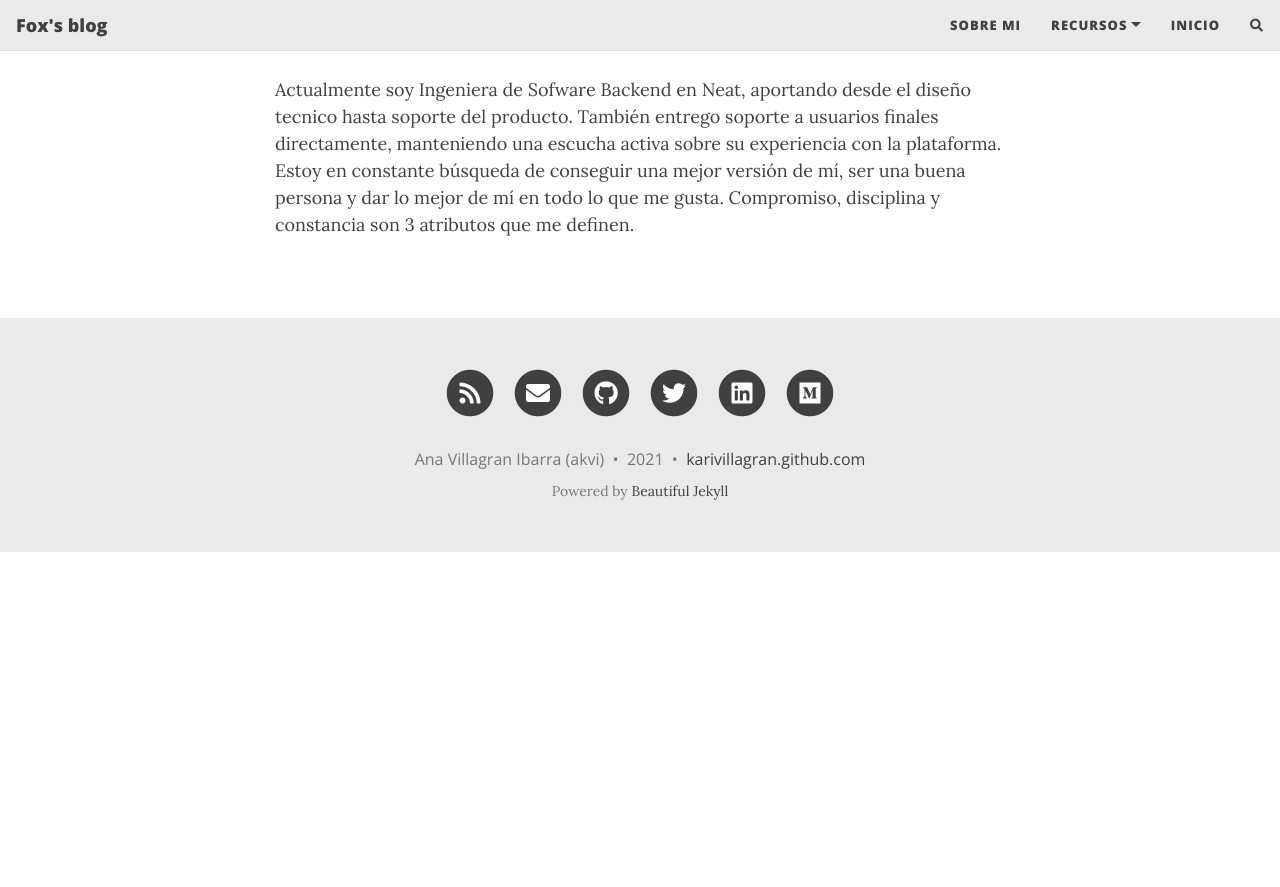
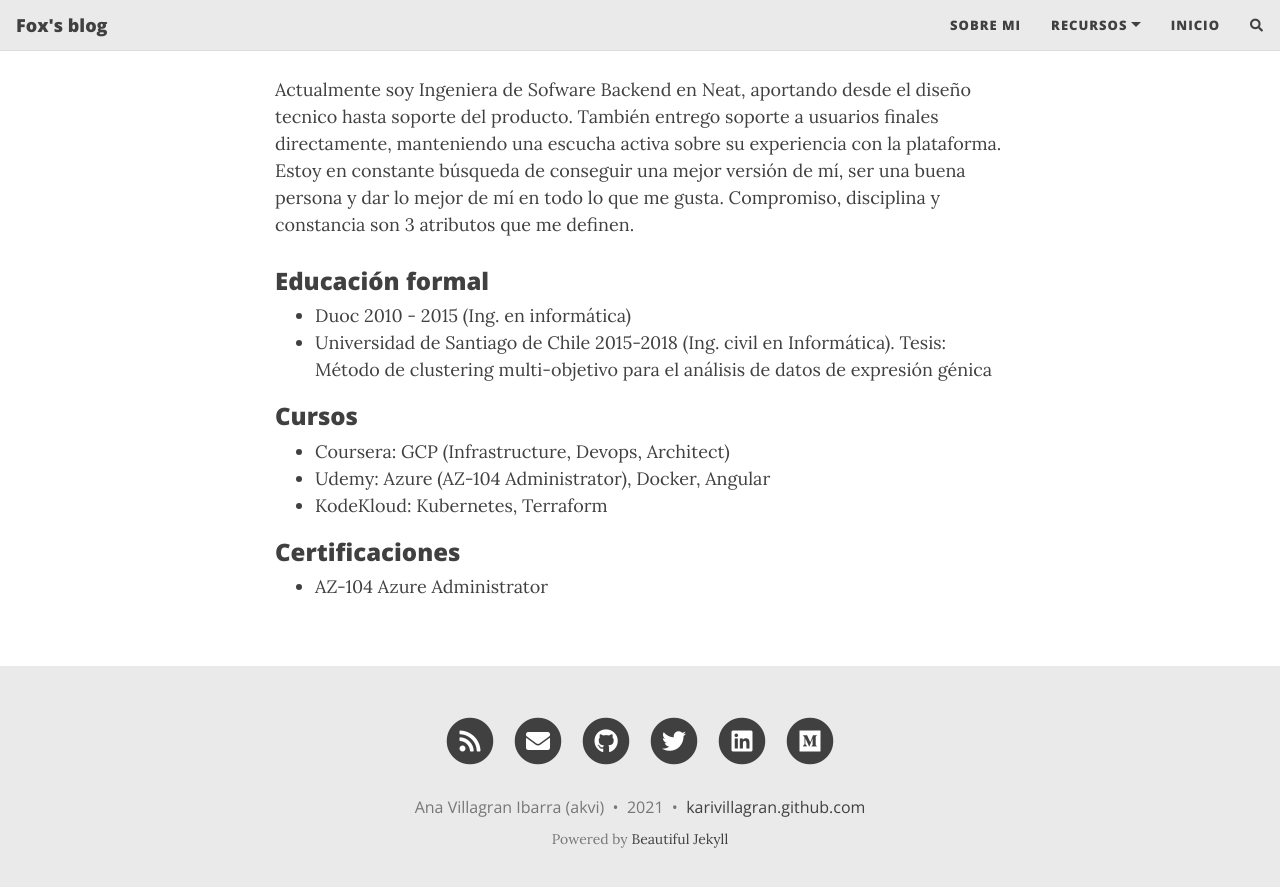
Before and after one commit to KariVillagran/karivillagran.github.io, a Jekyll site: the page built from aboutme.md, in a window 1280 px wide and 900 px high, scrolled down 1229 px. Shown: the top 887 px of the window. Built offline with Jekyll 4.4.1, drawn with Linux system fonts in a browser that asks for light colours; nearby versions of some CDN libraries; comment, search, counter and statistics services are not loaded; before the commit the page ends 1781 px from its top, so only the background shows below that.

Commit message:
update CV

```diff
--- a/aboutme.md
+++ b/aboutme.md
@@ -24,3 +24,18 @@ A mediados 2019 cambié a Dataops para una de las empresas del grupo, apoyando l
 
 Actualmente soy Ingeniera de Sofware Backend en Neat, aportando desde el diseño tecnico hasta soporte del producto. También entrego soporte a usuarios finales directamente, manteniendo una escucha activa sobre su experiencia con la plataforma.
 Estoy en constante búsqueda de conseguir una mejor versión de mí, ser una buena persona y dar lo mejor de mí en todo lo que me gusta. Compromiso, disciplina y constancia son 3 atributos que me definen.
+
+### Educación formal
+
+* Duoc 2010 - 2015 (Ing. en informática)
+* Universidad de Santiago de Chile 2015-2018 (Ing. civil en Informática). Tesis: Método de clustering multi-objetivo para el análisis de datos de expresión génica
+
+### Cursos
+
+* Coursera: GCP (Infrastructure, Devops, Architect)
+* Udemy: Azure (AZ-104 Administrator), Docker, Angular
+* KodeKloud: Kubernetes, Terraform
+
+### Certificaciones
+
+* AZ-104 Azure Administrator
```
